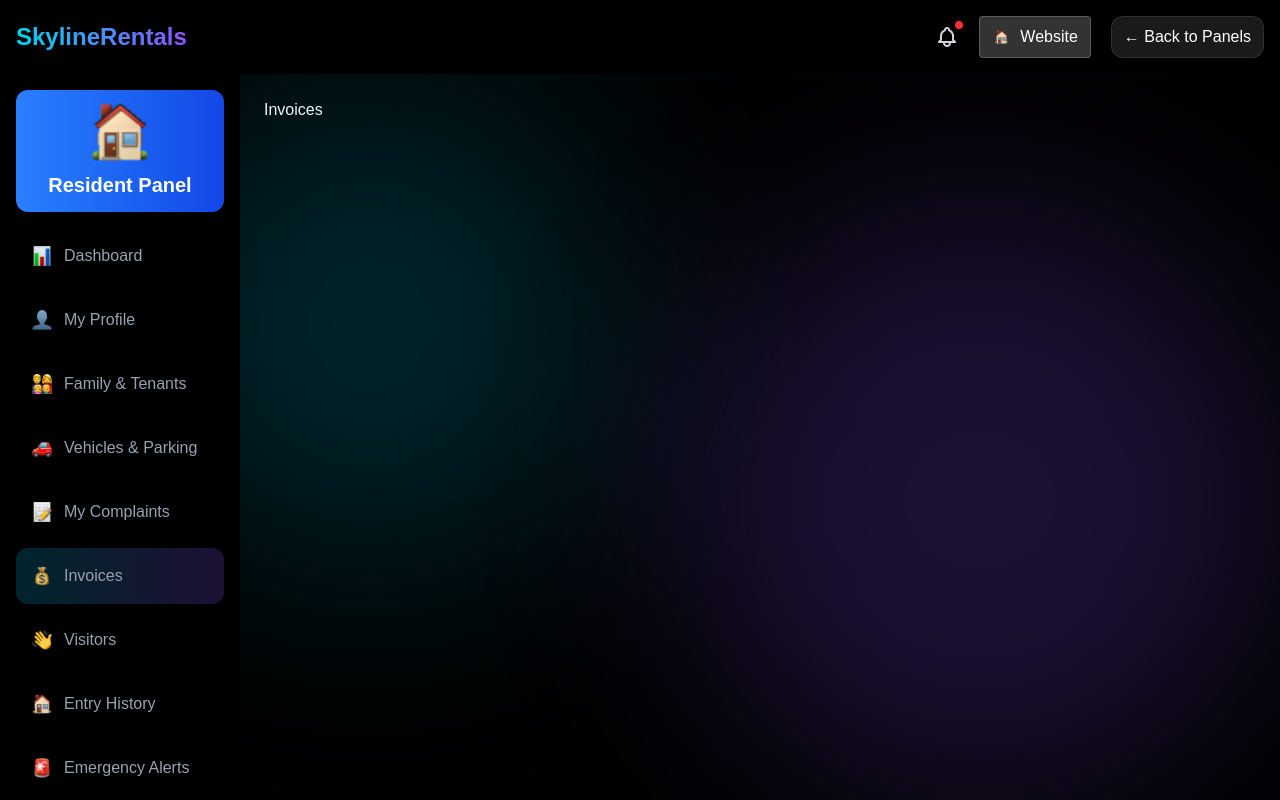
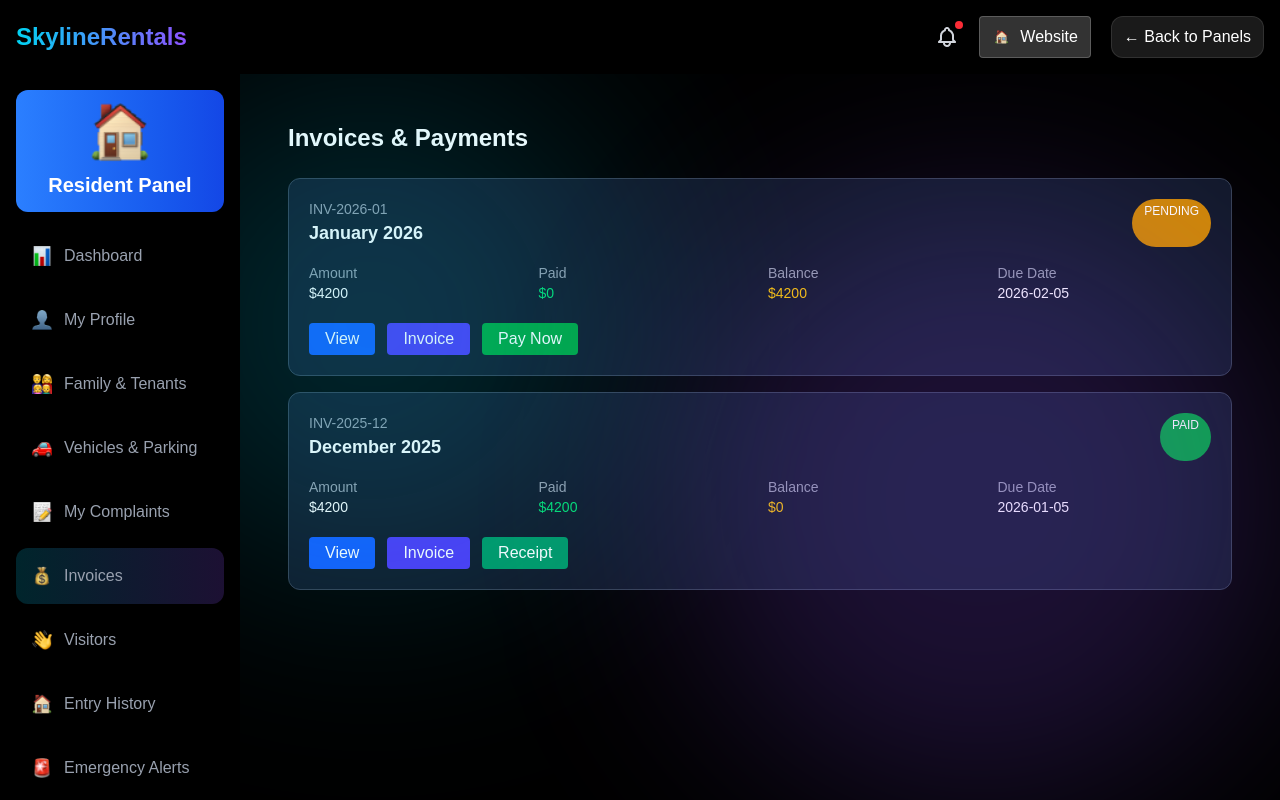
Before and after one commit to abishekyoh0/AMS-Resident-Panel-frontend, a React (Vite) app: page /invoices in a window 1280 px wide. Built offline with nearby package versions, Linux system fonts and the light colour scheme; sample sign-in values are in the browser's storage.

Commit message:
Added Invoice page

```diff
--- /dev/null
+++ b/src/components/Invoices/InvoiceDetailsModal.tsx
@@ -0,0 +1,58 @@
+
+export default function InvoiceDetailsModal({ invoice, close }: any) {
+  return (
+    <div className="fixed inset-0 bg-black/70 flex items-center justify-center">
+
+      <div className="bg-linear-to-br from-indigo-900 to-black p-6 rounded-xl w-125">
+
+        <h2 className="text-xl font-bold mb-4">Invoice Details</h2>
+
+        <div className="bg-gray-900 p-4 rounded mb-4">
+
+          <div className="flex justify-between">
+            <div>
+              <p className="text-gray-400 text-sm">Month</p>
+              <p>{invoice.month}</p>
+            </div>
+
+            <div>
+              <p className="text-gray-400 text-sm">Due Date</p>
+              <p>{invoice.dueDate}</p>
+            </div>
+          </div>
+
+        </div>
+
+        <div className="bg-gray-900 p-4 rounded">
+
+          <h3 className="mb-3 font-semibold">Charges Breakdown</h3>
+
+          {invoice.charges.map((c: any, i: number) => (
+            <div key={i} className="flex justify-between text-sm mb-2">
+              <span>{c.name}</span>
+              <span>${c.amount}</span>
+            </div>
+          ))}
+
+          <div className="flex justify-between mt-4 font-semibold text-cyan-400">
+            <span>Total Amount</span>
+            <span>${invoice.amount}</span>
+          </div>
+
+        </div>
+
+        <button className="w-full bg-blue-600 mt-4 py-2 rounded">
+          Download Invoice
+        </button>
+
+        <button
+          onClick={close}
+          className="w-full mt-3 bg-purple-600 py-2 rounded"
+        >
+          Close
+        </button>
+
+      </div>
+    </div>
+  );
+}
--- /dev/null
+++ b/src/components/Invoices/PaymentModal.tsx
@@ -0,0 +1,53 @@
+import { useState } from "react";
+
+export default function PaymentModal({ invoice, close }: any) {
+
+  const [method, setMethod] = useState("UPI");
+
+  const payNow = () => {
+    alert(`Payment successful using ${method}`);
+    close();
+  };
+
+  return (
+    <div className="fixed inset-0 bg-black/70 flex items-center justify-center">
+
+      <div className="bg-linear-to-br from-indigo-900 to-black p-6 rounded-xl w-105">
+
+        <h2 className="text-xl font-bold mb-4">Make Payment</h2>
+
+        <div className="bg-gray-900 p-4 rounded mb-4 text-center">
+
+          <p className="text-gray-400 text-sm">Amount Due</p>
+          <p className="text-2xl text-cyan-400">${invoice.amount}</p>
+
+        </div>
+
+        <select
+          className="w-full bg-gray-900 border border-gray-700 p-2 rounded mb-4"
+          onChange={(e) => setMethod(e.target.value)}
+        >
+          <option>UPI</option>
+          <option>Cash</option>
+          <option>Bank Transfer</option>
+        </select>
+
+        <button
+          onClick={payNow}
+          className="w-full bg-green-600 py-2 rounded"
+        >
+          Pay Now
+        </button>
+
+        <button
+          onClick={close}
+          className="w-full bg-gray-700 py-2 rounded mt-2"
+        >
+          Cancel
+        </button>
+
+      </div>
+
+    </div>
+  );
+}
--- /dev/null
+++ b/src/components/Invoices/ReceiptModal.tsx
@@ -0,0 +1,64 @@
+export default function ReceiptModal({ invoice, close }: any) {
+
+  const payment = invoice.payment;
+
+  return (
+    <div className="fixed inset-0 bg-black/70 flex items-center justify-center">
+
+      <div className="bg-linear-to-br from-indigo-900 to-black p-6 rounded-xl w-130">
+
+        <h2 className="text-xl font-bold mb-4">Payment Information</h2>
+
+        <div className="bg-gray-900 p-4 rounded grid grid-cols-2 gap-4 text-sm">
+
+          <div>
+            <p className="text-gray-400">Paid Amount</p>
+            <p>${payment.paidAmount}</p>
+          </div>
+
+          <div>
+            <p className="text-gray-400">Balance</p>
+            <p>${payment.balance}</p>
+          </div>
+
+          <div>
+            <p className="text-gray-400">Payment Date</p>
+            <p>{payment.paymentDate}</p>
+          </div>
+
+          <div>
+            <p className="text-gray-400">Mode</p>
+            <p>{payment.mode}</p>
+          </div>
+
+          <div>
+            <p className="text-gray-400">Transaction ID</p>
+            <p>{payment.transactionId}</p>
+          </div>
+
+          <div>
+            <p className="text-gray-400">Receipt</p>
+            <p>{payment.receipt}</p>
+          </div>
+
+        </div>
+
+        <button className="w-full bg-blue-600 mt-4 py-2 rounded">
+          Download Invoice
+        </button>
+
+        <button className="w-full bg-green-600 mt-2 py-2 rounded">
+          Download Receipt
+        </button>
+
+        <button
+          onClick={close}
+          className="w-full bg-purple-600 mt-3 py-2 rounded"
+        >
+          Close
+        </button>
+
+      </div>
+    </div>
+  );
+}
--- /dev/null
+++ b/src/data/invoices.ts
@@ -0,0 +1,59 @@
+export interface Charge {
+  name: string;
+  amount: number;
+}
+
+export interface PaymentInfo {
+  paidAmount: number;
+  balance: number;
+  paymentDate: string;
+  mode: string;
+  transactionId: string;
+  receipt: string;
+}
+
+export interface Invoice {
+  id: string;
+  month: string;
+  status: "PAID" | "PENDING";
+  amount: number;
+  dueDate: string;
+  charges: Charge[];
+  payment?: PaymentInfo;
+}
+
+export const invoices: Invoice[] = [
+  {
+    id: "INV-2026-01",
+    month: "January 2026",
+    status: "PENDING",
+    amount: 4200,
+    dueDate: "2026-02-05",
+    charges: [
+      { name: "Maintenance Charge", amount: 3500 },
+      { name: "Water Charge", amount: 200 },
+      { name: "Parking Charge", amount: 500 }
+    ]
+  },
+
+  {
+    id: "INV-2025-12",
+    month: "December 2025",
+    status: "PAID",
+    amount: 4200,
+    dueDate: "2026-01-05",
+    charges: [
+      { name: "Maintenance Charge", amount: 3500 },
+      { name: "Water Charge", amount: 200 },
+      { name: "Parking Charge", amount: 500 }
+    ],
+    payment: {
+      paidAmount: 4200,
+      balance: 0,
+      paymentDate: "2025-12-28",
+      mode: "UPI",
+      transactionId: "TXN-123456",
+      receipt: "RCP-2025-12"
+    }
+  }
+];
--- a/src/pages/Invoices/Invoices.tsx
+++ b/src/pages/Invoices/Invoices.tsx
@@ -1,8 +1,141 @@
+import { useState } from "react";
+import { invoices, type Invoice } from "../../data/invoices";
+import InvoiceDetailsModal from "../../components/Invoices/InvoiceDetailsModal";
+import PaymentModal from "../../components/Invoices/PaymentModal";
+import ReceiptModal from "../../components/Invoices/ReceiptModal";
 
-const Invoices = () => {
+export default function InvoicesPage() {
+
+  const [selectedInvoice, setSelectedInvoice] = useState<Invoice | null>(null);
+  const [modalType, setModalType] = useState<
+    "view" | "payment" | "receipt" | null
+  >(null);
+
+  const openModal = (type: any, invoice: Invoice) => {
+    setSelectedInvoice(invoice);
+    setModalType(type);
+  };
+
+  const closeModal = () => {
+    setSelectedInvoice(null);
+    setModalType(null);
+  };
+
   return (
-    <div>Invoices</div>
-  )
+    <div className="min-h-screen bg-black text-white p-6">
+
+      <h1 className="text-2xl font-bold mb-6">Invoices & Payments</h1>
+
+      <div className="space-y-4">
+
+        {invoices.map((invoice) => (
+
+          <div
+            key={invoice.id}
+            className="bg-gray-900 border border-gray-700 rounded-xl p-5"
+          >
+
+            <div className="flex justify-between mb-2">
+
+              <div>
+                <p className="text-sm text-gray-400">{invoice.id}</p>
+                <h2 className="text-lg font-semibold">{invoice.month}</h2>
+              </div>
+
+              <span
+                className={`px-3 py-1 text-xs rounded-full ${
+                  invoice.status === "PAID"
+                    ? "bg-green-600"
+                    : "bg-yellow-600"
+                }`}
+              >
+                {invoice.status}
+              </span>
+
+            </div>
+
+            <div className="grid grid-cols-2 md:grid-cols-4 gap-4 text-sm mt-4">
+
+              <div>
+                <p className="text-gray-400">Amount</p>
+                <p>${invoice.amount}</p>
+              </div>
+
+              <div>
+                <p className="text-gray-400">Paid</p>
+                <p className="text-green-400">
+                  {invoice.status === "PAID" ? `$${invoice.amount}` : "$0"}
+                </p>
+              </div>
+
+              <div>
+                <p className="text-gray-400">Balance</p>
+                <p className="text-yellow-400">
+                  {invoice.status === "PAID" ? "$0" : `$${invoice.amount}`}
+                </p>
+              </div>
+
+              <div>
+                <p className="text-gray-400">Due Date</p>
+                <p>{invoice.dueDate}</p>
+              </div>
+
+            </div>
+
+            <div className="flex gap-3 mt-5 flex-wrap">
+
+              <button
+                onClick={() => openModal("view", invoice)}
+                className="bg-blue-600 px-4 py-1 rounded"
+              >
+                View
+              </button>
+
+              <button
+                onClick={() => openModal("view", invoice)}
+                className="bg-indigo-600 px-4 py-1 rounded"
+              >
+                Invoice
+              </button>
+
+              {invoice.status === "PENDING" && (
+                <button
+                  onClick={() => openModal("payment", invoice)}
+                  className="bg-green-600 px-4 py-1 rounded"
+                >
+                  Pay Now
+                </button>
+              )}
+
+              {invoice.status === "PAID" && (
+                <button
+                  onClick={() => openModal("receipt", invoice)}
+                  className="bg-emerald-600 px-4 py-1 rounded"
+                >
+                  Receipt
+                </button>
+              )}
+
+            </div>
+
+          </div>
+        ))}
+
+      </div>
+
+      {/* Modals */}
+
+      {modalType === "view" && selectedInvoice && (
+        <InvoiceDetailsModal invoice={selectedInvoice} close={closeModal} />
+      )}
+
+      {modalType === "payment" && selectedInvoice && (
+        <PaymentModal invoice={selectedInvoice} close={closeModal} />
+      )}
+
+      {modalType === "receipt" && selectedInvoice && (
+        <ReceiptModal invoice={selectedInvoice} close={closeModal} />
+      )}
+    </div>
+  );
 }
-
-export default Invoices
--- a/src/pages/VehicleManagement/VehicleManagement.tsx
+++ b/src/pages/VehicleManagement/VehicleManagement.tsx
@@ -1,10 +1,11 @@
+import { useState } from "react";
 import { Eye, Pencil, Trash2, CarFront, Plus } from "lucide-react";
 import Car from "../../assets/VehicleManagement/car.png"
 import Mark from "../../assets/VehicleManagement/mark.png"
 import Parking from "../../assets/VehicleManagement/parking.png"
 import Timer from "../../assets/VehicleManagement/timer.png"
 import { COLORS } from "../../constent/uiconstent";
-import { useNavigate } from "react-router-dom";
+import AddVehicleModal from "../../components/VehicleManagement/AddVehicle";
 
 type Vehicle = {
     id: string;
@@ -43,12 +44,12 @@ const vehicles: Vehicle[] = [
 ];
 
 export default function VehicleManagement() {
+    const [openModal, setOpenModal] = useState(false);
     const totalVehicles = vehicles.length;
     const activeVehicles = vehicles.filter((v) => v.status === "Active").length;
     const withParking = vehicles.filter((v) => v.parking).length;
     const pending = vehicles.filter((v) => v.status === "Pending").length;
 
-    const Navigate = useNavigate();
     return (
         <div style={{color: COLORS.primary_white}}>
 
@@ -69,7 +70,7 @@ export default function VehicleManagement() {
             </div>
 
             <div className="flex justify-end mb-6">
-                <button onClick={() => Navigate("/add-vehicle")}
+                <button onClick={() => setOpenModal(true)}
                 className="flex items-center gap-2 bg-linear-to-r from-blue-500 to-cyan-400 px-6 py-3 rounded-full shadow-lg">
                     <Plus size={18} />
                     Add Vehicle
@@ -81,6 +82,7 @@ export default function VehicleManagement() {
                     <VehicleCard key={vehicle.id} vehicle={vehicle} />
                 ))}
             </div>
+            {openModal && <AddVehicleModal setOpenModal={setOpenModal} />}
         </div>
     );
 }
```
Also changed, not shown: src/components/Invoices/InvoiceList.tsx (added).
